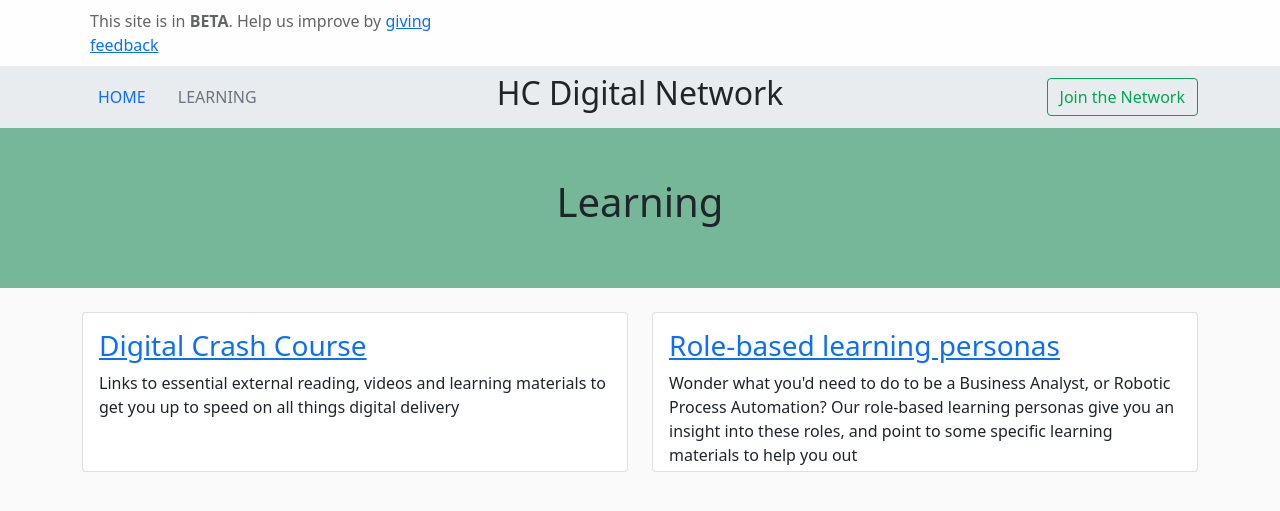
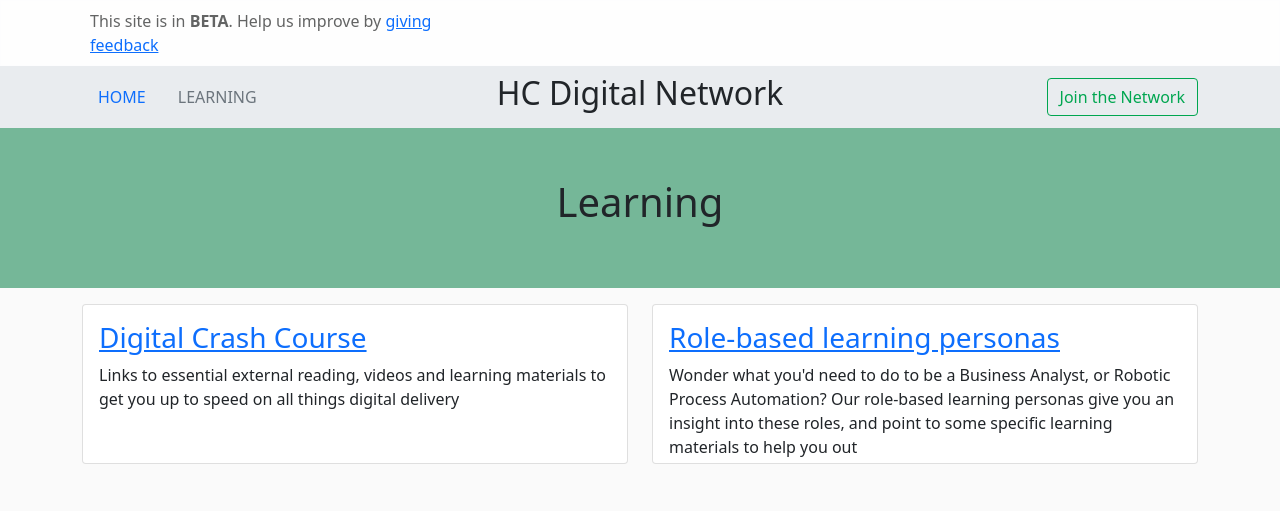
Before and after one commit to hcdigitalnetwork/hcdigitalnetwork.github.io, a Jekyll site: the page built from learning.html, in a window 1280 px wide. Shown: the top 511 px of the page. Built offline with Jekyll 4.4.1, drawn with Linux system fonts in a browser that asks for light colours; nearby versions of some CDN libraries.

Commit message:
Adjusted spacing in cards for learning

```diff
--- /dev/null
+++ b/_data/learning.yml
@@ -0,0 +1,6 @@
+- name: Digital Crash Course
+  text: Links to essential external reading, videos and learning materials to get you up to speed on all things digital delivery
+  url: /crashcourse.html
+- name: Role-based learning personas
+  text: Wonder what you'd need to do to be a Business Analyst, or Robotic Process Automation? Our role-based learning personas give you an insight into these roles, and point to some specific learning materials to help you out
+  url: /learningPersonas.html
--- a/learning.html
+++ b/learning.html
@@ -6,22 +6,16 @@
   <h1>Learning</h1>
 </div>
 <div class="container">
-  <div class="row mt-4">
-    <div class="col-md-6">
+  <div class="row mt-3">
+    {% for item in site.data.learning %}
+    <div class="col-md-6 mb-3">
       <div class="card" style="height: 10rem;">
         <div class="card-body">
-          <h3 class="card-title"><a href="/crashcourse.html">Digital Crash Course</a></h3>
-            <p class="card-text">Links to essential external reading, videos and learning materials to get you up to speed on all things digital delivery</p>
+          <h3 class="card-title"><a href="{{item.link}}">{{item.name}}</a></h3>
+            <p class="card-text">{{item.text}}<p>
         </div>
       </div>
     </div>
-    <div class="col-md-6">
-      <div class="card" style="height: 10rem;">
-        <div class="card-body">
-          <h3 class="card-title"><a href="/learningPersonas.html">Role-based learning personas</a></h3>
-          <p class="card-text">Wonder what you'd need to do to be a Business Analyst, or Robotic Process Automation? Our role-based learning personas give you an insight into these roles, and point to some specific learning materials to help you out</p>
-        </div>
-      </div>
-    </div>
-  </div
+    {% endfor %}
+  </div>
 </div>
```
Also changed, not shown: _teamMembers/lily.md (deleted, +0 -10 lines).
